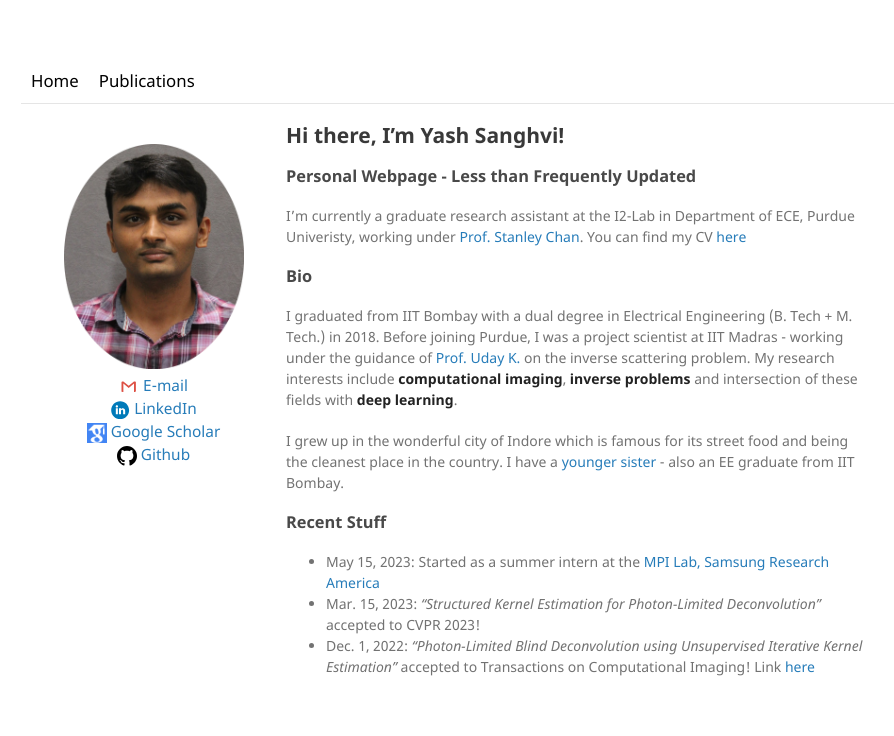
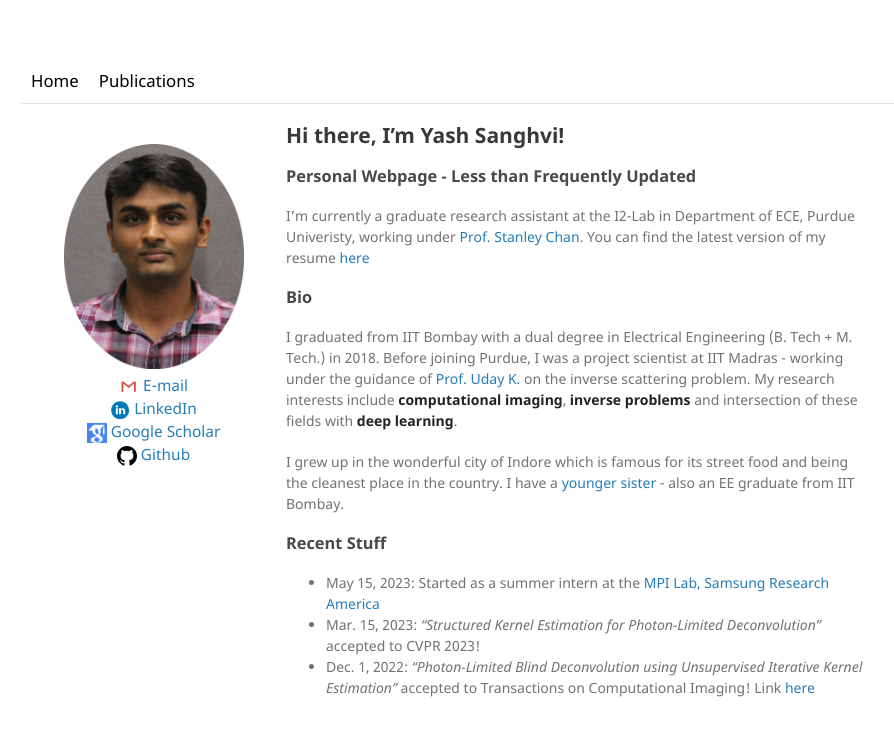
Before and after one commit to sanghviyashiitb/sanghviyashiitb.github.io, a Jekyll site: the page built from index.md, in a window 1280 px wide. Shown: the top 736 px of the page, without its empty margins (119-1013 px from the left). Built offline with Jekyll 4.4.1, drawn with Linux system fonts in a browser that asks for light colours.

Commit message:
Added resume

```diff
--- a/index.md
+++ b/index.md
@@ -4,7 +4,7 @@ title: Yash Sanghvi
 ---
 ## Hi there, I'm Yash Sanghvi!
 ### Personal Webpage - Less than Frequently Updated
-I'm currently a graduate research assistant at the I2-Lab in Department of ECE, Purdue Univeristy, working under [Prof. Stanley Chan](https://engineering.purdue.edu/ChanGroup/stanleychan.html).  You can find my CV [here](/CV_YashSanghvi.pdf)
+I'm currently a graduate research assistant at the I2-Lab in Department of ECE, Purdue Univeristy, working under [Prof. Stanley Chan](https://engineering.purdue.edu/ChanGroup/stanleychan.html).  You can find the latest version of my resume [here](https://drive.google.com/file/d/1kj0slmvizofg6upzjI-HdDCufR1ob5Gf/view?usp=sharing)
 
 ### Bio
 I graduated from IIT Bombay with a dual degree in Electrical Engineering (B. Tech + M. Tech.) in 2018. Before joining Purdue, I was a project scientist at IIT Madras  - working under the guidance of [Prof. Uday K.](http://www.ee.iitm.ac.in/uday/) on the inverse scattering problem. My research interests include **computational imaging**, **inverse problems** and intersection of these fields with **deep learning**.
```
